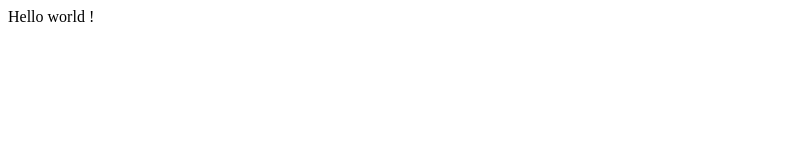
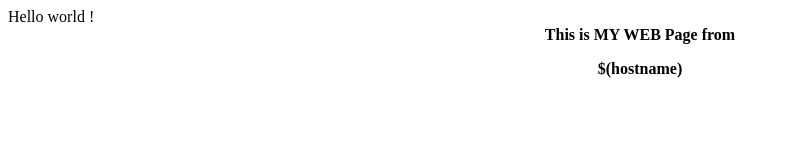
Before and after one commit to arokiagetz/k8s_webserver, a plain HTML site: page index.html in a window 1280 px wide. Shown: the whole page, without its empty margins (0-790 px from the left). Drawn offline with Linux system fonts and the light colour scheme.

Commit message:
Edited index.html

```diff
--- a/index.html
+++ b/index.html
@@ -2,5 +2,8 @@
 <header><title>Hello World !</title></header>
 <body>
 Hello world !
+
+<center><b>This is MY WEB Page from <p>$(hostname)</p>
 </body>
+
 </html>
```
Also changed, not shown: 3 other files.
